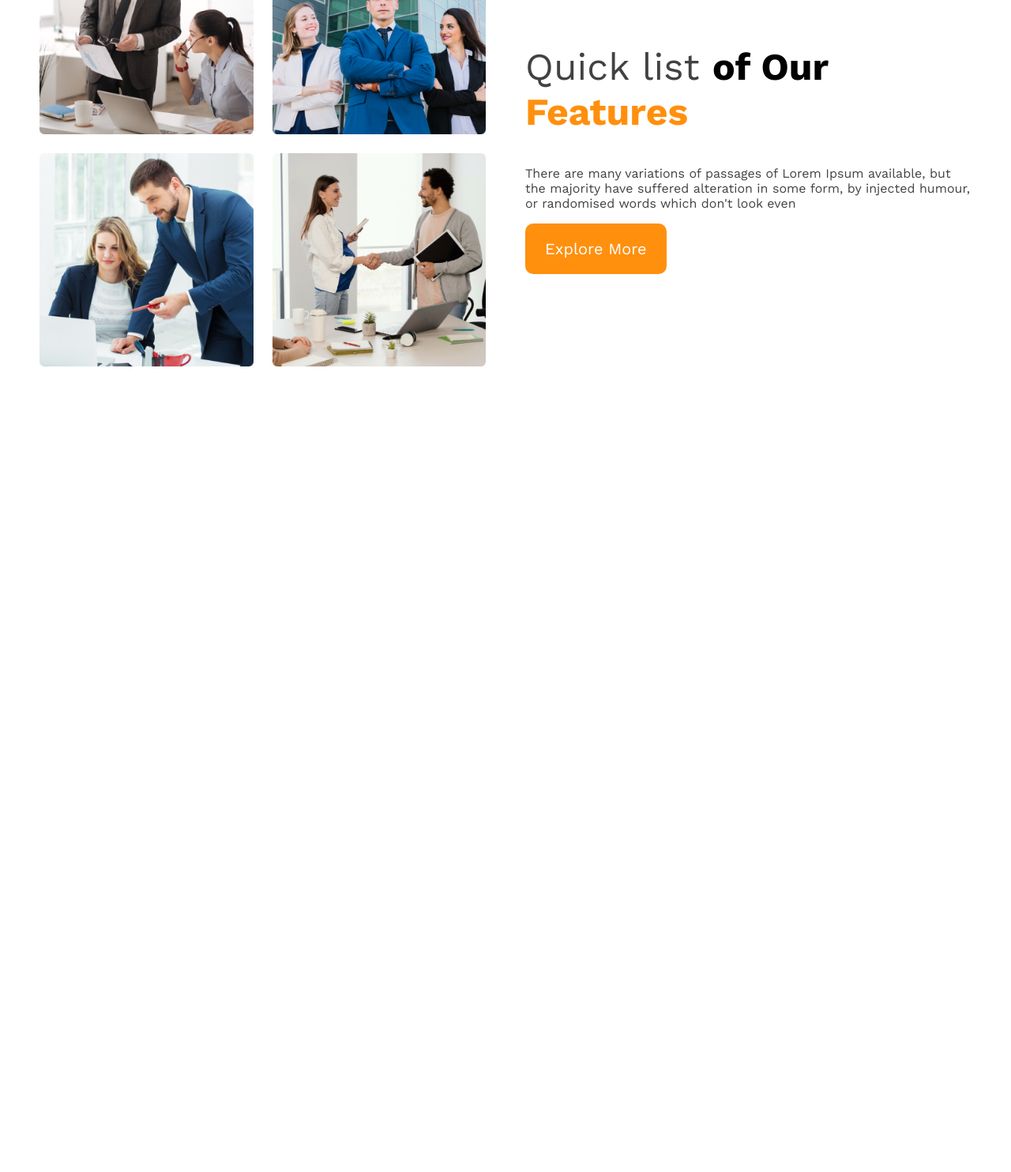
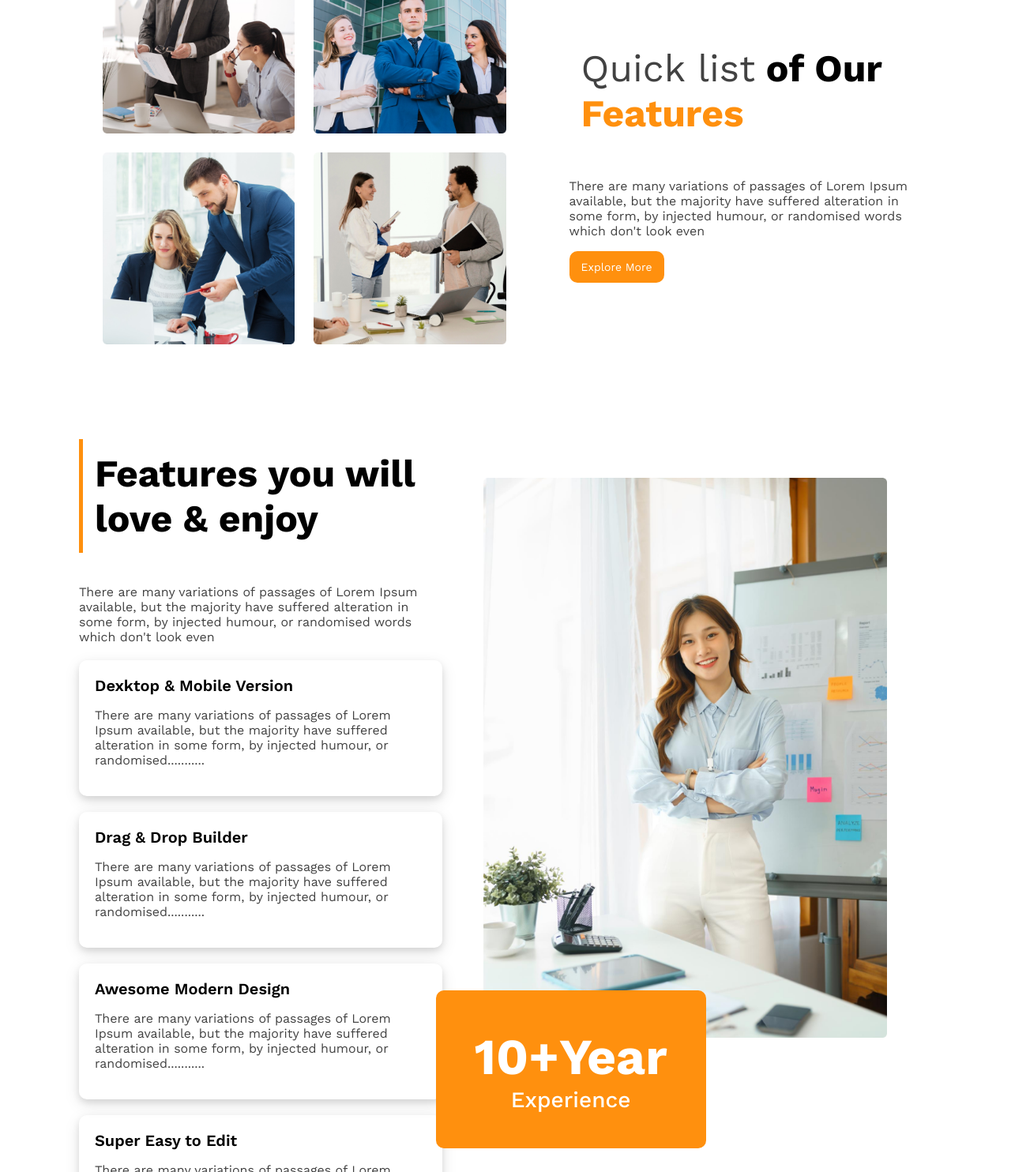
Before and after one commit to shakil200409/g3-architact-practice, a plain HTML site: page index.html in a window 1280 px wide. Shown: the part 1316-2800 px from the top of the page at 79% size. Before the commit the page ends 1830 px from the top, so only its background shows below. Drawn offline with nearby package versions, Linux system fonts and the light colour scheme.

Commit message:
Added Features second part

```diff
--- a/index.html
+++ b/index.html
@@ -51,17 +51,72 @@
         </div>
         <div class="feature-content">
           <h2 class="color-gray feature-heading">
-              Quick list <strong class="text-bold color-black">of Our</strong
-              ><br />
-              <span class="color-orange text-bold">Features</span>
+            <span class="text-light color-gray">Quick list</span> of Our
+            <strong class="color-orange text-bold">Features</strong>
           </h2>
+          <p class="color-gray">
+            There are many variations of passages of Lorem Ipsum available, but
+            the majority have suffered alteration in some form, by injected
+            humour, or randomised words which don't look even
+          </p>
+          <button class="btn-primery">Explore More</button>
+        </div>
+      </section>
+
+      <!-- Features you will love to enjoy -->
+      <section class="display-flex features-love-enjoy">
+        <div class="feature-content">
+          <h2 id="features-love" class="feature-heading">
+            Features you will love & enjoy
+          </h2>
+          <div class="feature-description">
             <p class="color-gray">
               There are many variations of passages of Lorem Ipsum available,
               but the majority have suffered alteration in some form, by
               injected humour, or randomised words which don't look even
             </p>
-            <button class="btn-primery">Explore More</button>
+            <div class="feature-card">
+              <h5 class="card-heading">Dexktop & Mobile Version</h5>
+              <p class="color-gray">
+                There are many variations of passages of Lorem Ipsum available,
+                but the majority have suffered alteration in some form, by
+                injected humour, or randomised...........
+              </p>
             </div>
+            <div class="feature-card">
+              <h5 class="card-heading">Drag & Drop Builder</h5>
+              <p class="color-gray">
+                There are many variations of passages of Lorem Ipsum available,
+                but the majority have suffered alteration in some form, by
+                injected humour, or randomised...........
+              </p>
+            </div>
+            <div class="feature-card">
+              <h5 class="card-heading">Awesome Modern Design</h5>
+              <p class="color-gray">
+                There are many variations of passages of Lorem Ipsum available,
+                but the majority have suffered alteration in some form, by
+                injected humour, or randomised...........
+              </p>
+            </div>
+            <div class="feature-card">
+              <h5 class="card-heading">Super Easy to Edit</h5>
+              <p class="color-gray">
+                There are many variations of passages of Lorem Ipsum available,
+                but the majority have suffered alteration in some form, by
+                injected humour, or randomised...........
+              </p>
+            </div>
+          </div>
+        </div>
+        <div class="feature-img">
+          <img src="images/architect.png" alt="" />
+          <div class="feature-footer">
+            <h2 class="year">10+Year</h2>
+            <h4 class="experience">Experience</h4>
+          </div>
+        </div>
+
       </section>
     </main>
     <footer></footer>
--- a/style.css
+++ b/style.css
@@ -7,6 +7,14 @@
 }
 body{
   margin: 0;
+}
+.container{
+  max-width: 1440px;
+  margin: 0 auto;
+  padding: 100px;
+}
+section{
+  margin-bottom: 80px;
 }
 
 /* Text Colors */
@@ -24,6 +32,9 @@ body{
 .text-bold{
   font-weight: 700;
 }
+.text-light{
+  font-weight: 400;
+}
 
 /* Background Colors */
 .bg-light {
@@ -31,12 +42,6 @@ body{
 }
 
 /* Display Layout */
-.container{
-  max-width: 1440px;
-  margin: 0 auto;
-  padding: 50px;
-}
-
 .display-flex {
   display: flex;
 }
@@ -50,8 +55,8 @@ body{
 .btn-primery {
   background-color: #ff900e;
   color: #ffffff;
-  font-size: 1.25rem;
-  padding: 20px 25px;
+  font-size: 14px;
+  padding: 12px 15px;
   border-radius: 10px;
   border: none;
 }
@@ -102,10 +107,15 @@ body{
 }
 .feature-heading{
   font-size: 3rem;
+  font-weight: 700;
+  color: #000;
+  max-width: 468px;
+  padding: 15px;
 }
 
 .feature-img-clg{
   width: 100%;
+  padding: 0 30px;
 }
 .feature-img-clg> img{
   height: 100%;
@@ -113,7 +123,67 @@ body{
 }
 
 .feature-content{
+  width: 90%;
+}
+
+/* Features you will love to enjoy */
+.features-love-enjoy{
+  position: relative;
+  align-items: center;
+}
+#features-love{
+  border-left: 5px solid #ff900e;
+}
+.feature-description{
+  width: 90%;
+}
+.feature-card{
+  padding: 20px;
+  margin: 20px 0;
+  border-radius: 10px;
+  box-shadow: 0 4px 8px 0 rgba(0, 0, 0, 0.1), 0 6px 20px 0 rgba(0, 0, 0, 0.1);
+
+}
+.card-heading{
+  font-size: 1.25rem;
+  margin: 0;
+  font-weight: 600;
+}
+
+
+.feature-img{
   width: 100%;
+  position: relative;
+}
+.feature-img img{
+  width: 90%;
+  display: flex;
+  justify-content: flex-end;
+}
+
+.feature-footer{
+  width: 342px;
+  height: 200px;
+  border-radius: 10px;
+  background: #ff900e;
+  color: #ffffff;
+  text-align: center;
+  display: flex;
+  flex-direction: column;
+  justify-content: center;
+  position: relative;
+  top: -60px;
+  left: -60px;
+}
+.year{
+  font-size: 4rem;
+  font-weight: 700;
+  margin: 0;
+}
+.experience{
+  font-size: 1.75rem;
+  font-weight: 500;
+  margin: 0;
 }
 
 /* Responsive Code for small devices*/
```
Lines whose indentation alone changed are shown as unchanged.
